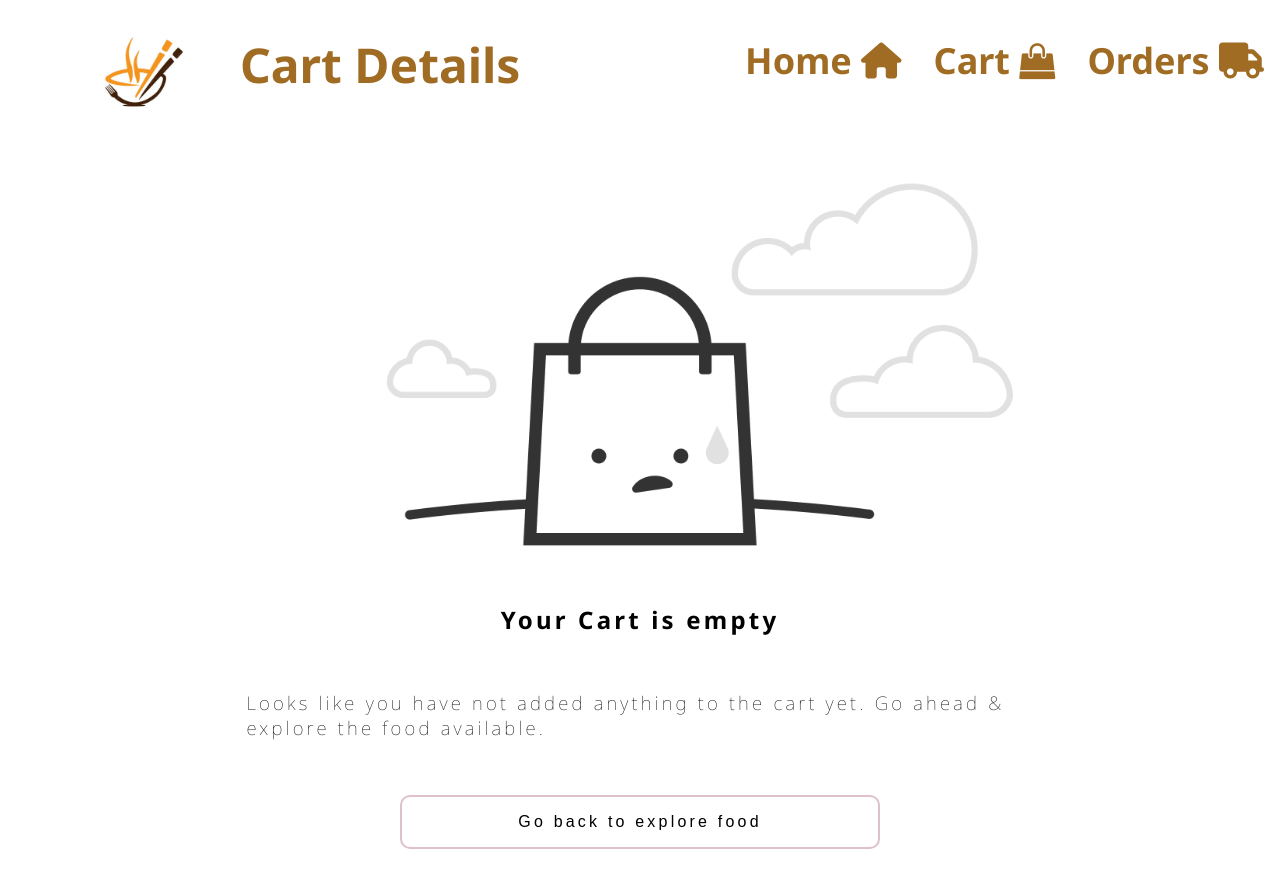
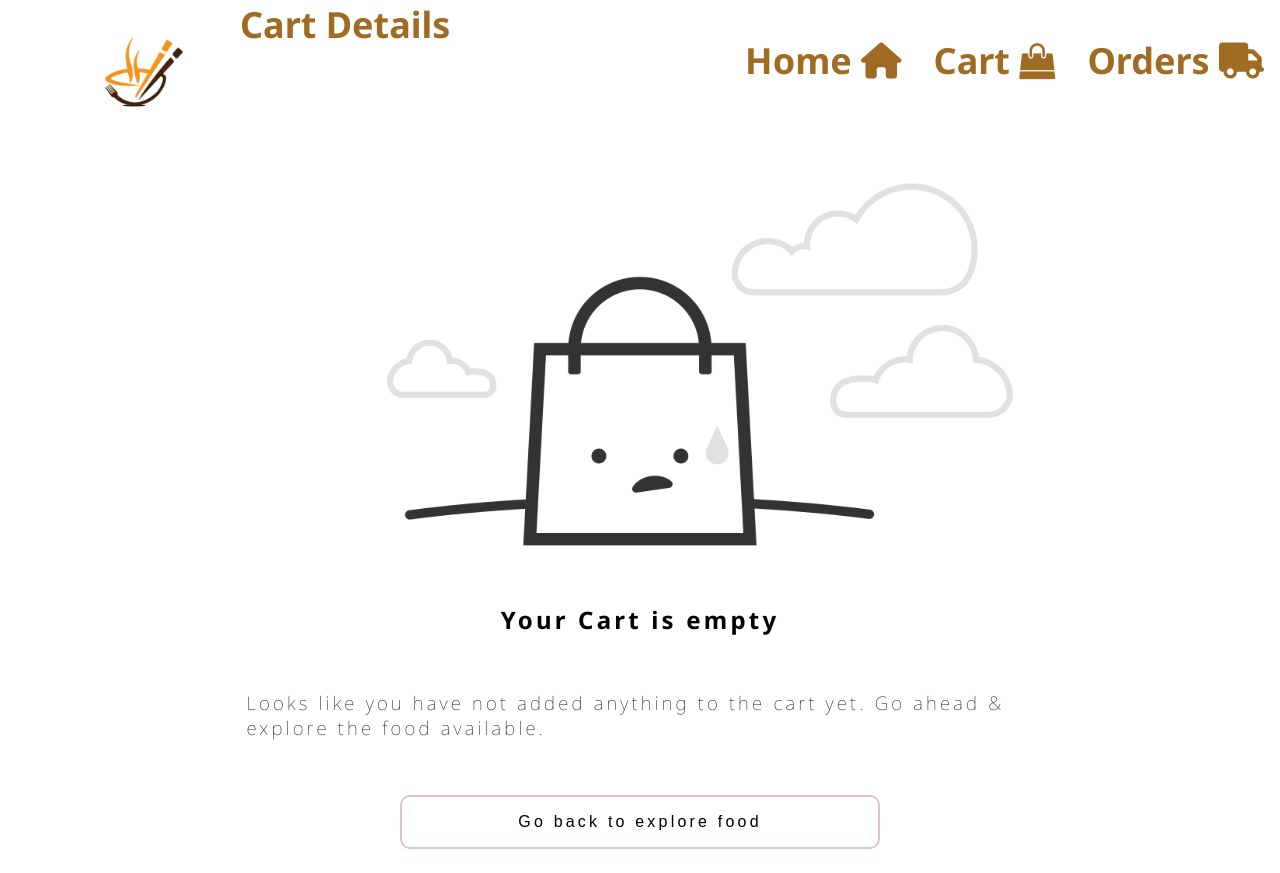
Before and after one commit to Sowndharya158/Food-Delivery-App-, a React (Create React App) app in the folder foodapp/frontend/: page /cart in a window 1280 px wide. Built offline with nearby package versions, Linux system fonts and the light colour scheme.

Commit message:
Update Header.js
updated heading from h1 to h2

```diff
--- a/foodapp/frontend/src/Components/Header.js
+++ b/foodapp/frontend/src/Components/Header.js
@@ -14,7 +14,7 @@ navigate("/cart")
     return(
         <header><div className="header">
             <span style={{display:"flex", gap:"1em"}}><img className="logo" src="/logo.jpg" alt="logo" />
-            <h1>{content}</h1></span>
+            <h2>{content}</h2></span>
              <><div style={{display:"flex",gap:"1rem"}}>
              <h2 onClick={handleHome} style={{cursor:"pointer",color:"#A06C23",fontSize:"1.5em",marginRight:"1rem",marginTop:"1em"}}>Home <i onClick={handleHome} className="fa-solid fa-house" style={{color:"#A06C23",cursor:"pointer"}}/></h2>
                 <h2 onClick={handleCart} style={{cursor:"pointer",color:"#A06C23",fontSize:"1.5em",marginRight:"1rem",marginTop:"1em"}}>Cart <i onClick={handleCart} className="fa fa-shopping-bag" style={{color:"#A06C23",cursor:"pointer"}}/></h2><h2 style={{color:"#A06C23",fontSize:"1.5em",marginRight:"1rem",marginTop:"1em",cursor:"pointer",}} onClick={handleOrderDetails}>Orders <i className="fa-solid fa-truck" style={{color:"#A06C23",cursor:"pointer"}} onClick={handleOrderDetails}/></h2></div></>
```
